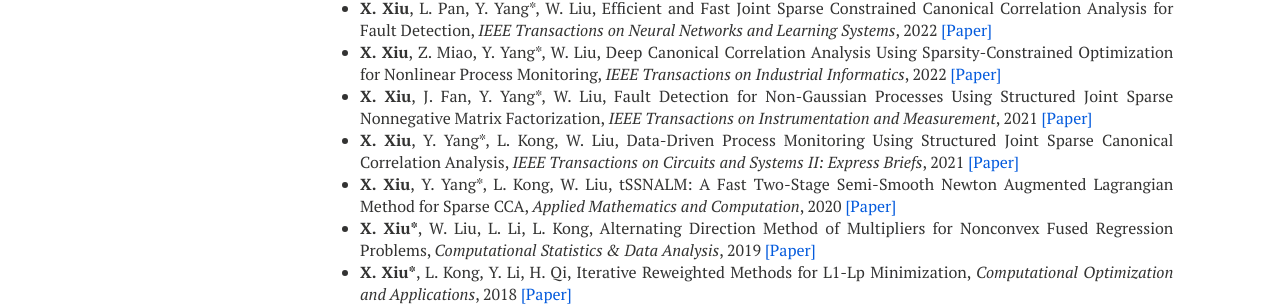
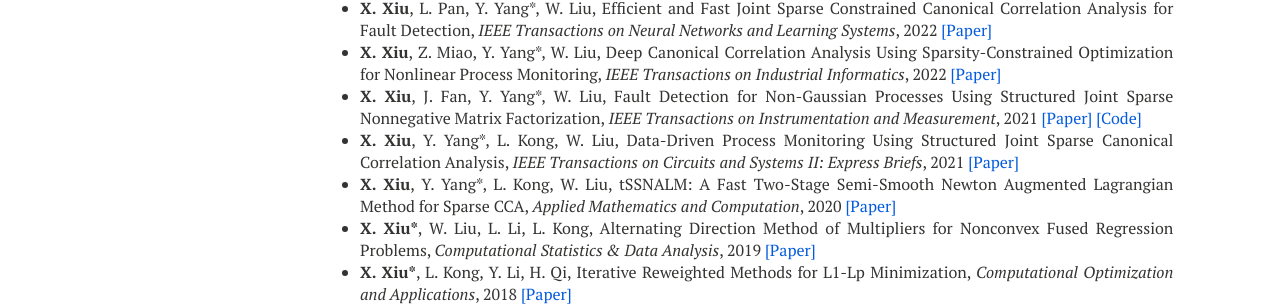
Before and after one commit to xianchaoxiu/xianchaoxiu.github.io, a Jekyll site: the page built from publications/index.md, in a window 1280 px wide. Shown: the part 651-957 px from the top of the page. Built offline with Jekyll 4.4.1, drawn with Linux system fonts in a browser that asks for light colours; nearby versions of some CDN libraries.

Commit message:
Update index.md

```diff
--- a/publications/index.md
+++ b/publications/index.md
@@ -18,21 +18,21 @@ share: false
 
 ### Selected Journals
 
-* W. Qu, H. Chen, <b>X. Xiu*</b>, W. Liu, Distributed Sparsity Constrained Optimization Over the Stiefel Manifold, <i>Neurocomputing</i>, 2024 <a href="https://www.sciencedirect.com/science/article/pii/S0925231224010385" class="textlink" target="_blank">[Paper]</a> <a href="https://github.com/wtqu/DREAM" class="textlink" target="_blank">[Code]</a>
-* J. Liu, M. Feng, <b>X. Xiu*</b>, W. Liu, Towards Robust and Sparse Linear Discriminant Analysis for Image Classification, <i> Pattern Recognition</i>, 2024 <a href="https://www.sciencedirect.com/science/article/pii/S0031320324002632" class="textlink" target="_blank">[Paper]</a> <a href="https://github.com/EMXlight/RSLDAplus" class="textlink" target="_blank">[Code]
-* <b>X. Xiu</b>, Y. Zhang, Y. Guo, X. Liu, Y. Yang*, A New End-to-End Monitoring Framework for Nonlinear Dynamic Processes with Unknown Noise Statistics, <i>IEEE Transactions on Instrumentation and Measurement</i>, 2024 <a href="https://ieeexplore.ieee.org/document/10464356" class="textlink" target="_blank">[Paper]</a> <a href="https://github.com/xianchaoxiu/2024-TIM-DRNN" class="textlink" target="_blank">[Code]</a>
-* <b>X. Xiu</b>, Z. Miao, W. Liu*, A Sparsity-Aware Fault Diagnosis Framework Focusing on Accurate Isolation, <i>IEEE Transactions on Industrial Informatics</i>, 2023 <a href="https://ieeexplore.ieee.org/abstract/document/10091146" class="textlink" target="_blank">[Paper]</a>
-* <b>X. Xiu</b>, Y. Li*, Learning Sparse Kernel CCA with Graph Priors for Nonlinear Process Monitoring, <i>IEEE Sensors Journal</i>, 2023 <a href="https://ieeexplore.ieee.org/document/10050438" class="textlink" target="_blank">[Paper]</a>
-* <b>X. Xiu</b>, L. Pan, Y. Yang*, W. Liu, Efficient and Fast Joint Sparse Constrained Canonical Correlation Analysis for Fault Detection, <i>IEEE Transactions on Neural Networks and Learning Systems</i>, 2022 <a href="https://ieeexplore.ieee.org/document/9887978" class="textlink" target="_blank">[Paper]</a>
-* <b>X. Xiu</b>, Z. Miao, Y. Yang*, W. Liu, Deep Canonical Correlation Analysis Using Sparsity-Constrained Optimization for Nonlinear Process Monitoring, <i>IEEE Transactions on Industrial Informatics</i>, 2022 <a href="https://ieeexplore.ieee.org/document/9583864" class="textlink" target="_blank">[Paper]</a>
-* <b>X. Xiu</b>, J. Fan, Y. Yang*, W. Liu, Fault Detection for Non-Gaussian Processes Using Structured Joint Sparse Nonnegative Matrix Factorization, <i>IEEE Transactions on Instrumentation and Measurement</i>, 2021 <a href="https://ieeexplore.ieee.org/document/9381237" class="textlink" target="_blank">[Paper]</a>
-* <b>X. Xiu</b>, Y. Yang*, L. Kong, W. Liu, Data-Driven Process Monitoring Using Structured Joint Sparse Canonical Correlation Analysis, <i>IEEE Transactions on Circuits and Systems II: Express Briefs</i>, 2021 <a href="https://ieeexplore.ieee.org/document/9068308" class="textlink" target="_blank">[Paper]</a>
-* <b>X. Xiu</b>, Y. Yang*, L. Kong, W. Liu, tSSNALM: A Fast Two-Stage Semi-Smooth Newton Augmented Lagrangian Method for Sparse CCA, <i>Applied Mathematics and Computation</i>, 2020 <a href="https://www.sciencedirect.com/science/article/pii/S0096300320302411?via%3Dihub" class="textlink" target="_blank">[Paper]</a>
-* <b>X. Xiu*</b>, W. Liu, L. Li, L. Kong, Alternating Direction Method of Multipliers for Nonconvex Fused Regression Problems, <i>Computational Statistics & Data Analysis</i>, 2019 <a href="https://www.sciencedirect.com/science/article/abs/pii/S0167947319300039" class="textlink" target="_blank">[Paper]</a>
-* <b>X. Xiu*</b>, L. Kong, Y. Li, H. Qi, Iterative Reweighted Methods for L1-Lp Minimization, <i>Computational Optimization and Applications</i>, 2018 <a href="https://link.springer.com/article/10.1007/s10589-017-9977-7" class="textlink" target="_blank">[Paper]</a>
+* W. Qu, H. Chen, <b>X. Xiu*</b>, W. Liu, Distributed Sparsity Constrained Optimization Over the Stiefel Manifold, <i>Neurocomputing</i>, 2024 <a href="https://www.sciencedirect.com/science/article/pii/S0925231224010385" class="textlink" target="_blank">[Paper]</a> <a href="https://github.com/wtqu/DREAM" class="textlink" target="_blank">[Code]</a> <br>
+* J. Liu, M. Feng, <b>X. Xiu*</b>, W. Liu, Towards Robust and Sparse Linear Discriminant Analysis for Image Classification, <i> Pattern Recognition</i>, 2024 <a href="https://www.sciencedirect.com/science/article/pii/S0031320324002632" class="textlink" target="_blank">[Paper]</a> <a href="https://github.com/EMXlight/RSLDAplus" class="textlink" target="_blank">[Code] <br>
+* <b>X. Xiu</b>, Y. Zhang, Y. Guo, X. Liu, Y. Yang*, A New End-to-End Monitoring Framework for Nonlinear Dynamic Processes with Unknown Noise Statistics, <i>IEEE Transactions on Instrumentation and Measurement</i>, 2024 <a href="https://ieeexplore.ieee.org/document/10464356" class="textlink" target="_blank">[Paper]</a> <a href="https://github.com/xianchaoxiu/2024-TIM-DRNN" class="textlink" target="_blank">[Code]</a> <br>
+* <b>X. Xiu</b>, Z. Miao, W. Liu*, A Sparsity-Aware Fault Diagnosis Framework Focusing on Accurate Isolation, <i>IEEE Transactions on Industrial Informatics</i>, 2023 <a href="https://ieeexplore.ieee.org/abstract/document/10091146" class="textlink" target="_blank">[Paper]</a> <br>
+* <b>X. Xiu</b>, Y. Li*, Learning Sparse Kernel CCA with Graph Priors for Nonlinear Process Monitoring, <i>IEEE Sensors Journal</i>, 2023 <a href="https://ieeexplore.ieee.org/document/10050438" class="textlink" target="_blank">[Paper]</a> <br>
+* <b>X. Xiu</b>, L. Pan, Y. Yang*, W. Liu, Efficient and Fast Joint Sparse Constrained Canonical Correlation Analysis for Fault Detection, <i>IEEE Transactions on Neural Networks and Learning Systems</i>, 2022 <a href="https://ieeexplore.ieee.org/document/9887978" class="textlink" target="_blank">[Paper]</a> <br>
+* <b>X. Xiu</b>, Z. Miao, Y. Yang*, W. Liu, Deep Canonical Correlation Analysis Using Sparsity-Constrained Optimization for Nonlinear Process Monitoring, <i>IEEE Transactions on Industrial Informatics</i>, 2022 <a href="https://ieeexplore.ieee.org/document/9583864" class="textlink" target="_blank">[Paper]</a> <br>
+* <b>X. Xiu</b>, J. Fan, Y. Yang*, W. Liu, Fault Detection for Non-Gaussian Processes Using Structured Joint Sparse Nonnegative Matrix Factorization, <i>IEEE Transactions on Instrumentation and Measurement</i>, 2021 <a href="https://ieeexplore.ieee.org/document/9381237" class="textlink" target="_blank">[Paper]</a> <a href="https://github.com/xianchaoxiu/2021-TIM-SJSNMF" class="textlink" target="_blank">[Code]</a> <br>
+* <b>X. Xiu</b>, Y. Yang*, L. Kong, W. Liu, Data-Driven Process Monitoring Using Structured Joint Sparse Canonical Correlation Analysis, <i>IEEE Transactions on Circuits and Systems II: Express Briefs</i>, 2021 <a href="https://ieeexplore.ieee.org/document/9068308" class="textlink" target="_blank">[Paper]</a> <br>
+* <b>X. Xiu</b>, Y. Yang*, L. Kong, W. Liu, tSSNALM: A Fast Two-Stage Semi-Smooth Newton Augmented Lagrangian Method for Sparse CCA, <i>Applied Mathematics and Computation</i>, 2020 <a href="https://www.sciencedirect.com/science/article/pii/S0096300320302411?via%3Dihub" class="textlink" target="_blank">[Paper]</a> <br>
+* <b>X. Xiu*</b>, W. Liu, L. Li, L. Kong, Alternating Direction Method of Multipliers for Nonconvex Fused Regression Problems, <i>Computational Statistics & Data Analysis</i>, 2019 <a href="https://www.sciencedirect.com/science/article/abs/pii/S0167947319300039" class="textlink" target="_blank">[Paper]</a><br>
+* <b>X. Xiu*</b>, L. Kong, Y. Li, H. Qi, Iterative Reweighted Methods for L1-Lp Minimization, <i>Computational Optimization and Applications</i>, 2018 <a href="https://link.springer.com/article/10.1007/s10589-017-9977-7" class="textlink" target="_blank">[Paper]</a> <br>
 
 
 ### Selected Conferences
-* A. Yang, X. Li, <b>X. Xiu*</b>, Sparse PCA via L2,0-Norm Constrained Optimization for Unsupervised Feature Selection, <i> Chinese Control Conference (CCC)</i>, 2024 <a href="https://ieeexplore.ieee.org/document/10661810" class="textlink" target="_blank">[Paper]</a> <a href="https://github.com/yan921" class="textlink" target="_blank">[Code]</a>
-* S. Sun, Y. Lei, <b>X. Xiu*</b>, When Nonlocal Meets Nonconvex: A New Paradigm for Hyperspectral Image Denoising, <i> Chinese Control Conference (CCC)</i>, 2024 <a href="https://ieeexplore.ieee.org/document/10662067" class="textlink" target="_blank">[Paper]</a> <a href="https://github.com/EdSun0" class="textlink" target="_blank">[Code]</a>
-* C. Huang, P. Shang, <b>X. Xiu*</b>, A Riemannian Augmented Lagrangian Method for Structured Sparse PCA, <i> Chinese Control Conference (CCC)</i>, 2024 <a href="https://ieeexplore.ieee.org/document/10661785" class="textlink" target="_blank">[Paper]</a> <a href="https://github.com/ChenyiHuang23" class="textlink" target="_blank">[Code]</a>
+* A. Yang, X. Li, <b>X. Xiu*</b>, Sparse PCA via L2,0-Norm Constrained Optimization for Unsupervised Feature Selection, <i> Chinese Control Conference (CCC)</i>, 2024 <a href="https://ieeexplore.ieee.org/document/10661810" class="textlink" target="_blank">[Paper]</a> <a href="https://github.com/yan921" class="textlink" target="_blank">[Code]</a> <br>
+* S. Sun, Y. Lei, <b>X. Xiu*</b>, When Nonlocal Meets Nonconvex: A New Paradigm for Hyperspectral Image Denoising, <i> Chinese Control Conference (CCC)</i>, 2024 <a href="https://ieeexplore.ieee.org/document/10662067" class="textlink" target="_blank">[Paper]</a> <a href="https://github.com/EdSun0" class="textlink" target="_blank">[Code]</a><br>
+* C. Huang, P. Shang, <b>X. Xiu*</b>, A Riemannian Augmented Lagrangian Method for Structured Sparse PCA, <i> Chinese Control Conference (CCC)</i>, 2024 <a href="https://ieeexplore.ieee.org/document/10661785" class="textlink" target="_blank">[Paper]</a> <a href="https://github.com/ChenyiHuang23" class="textlink" target="_blank">[Code]</a><br>
```
